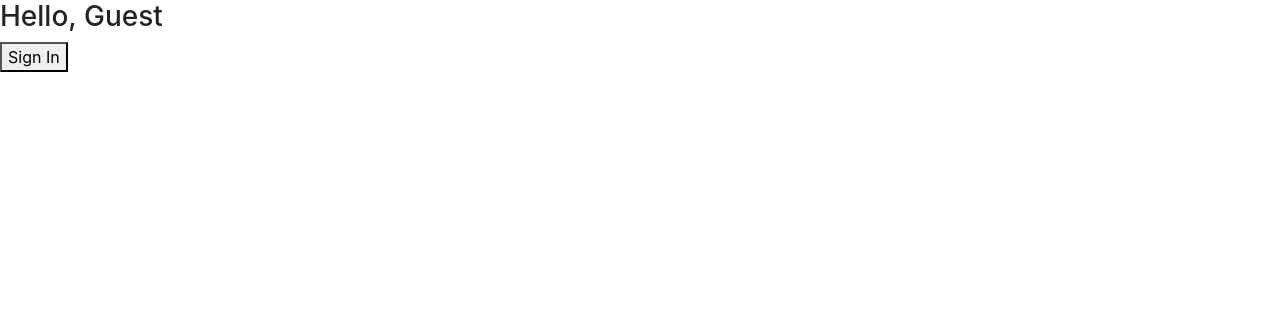
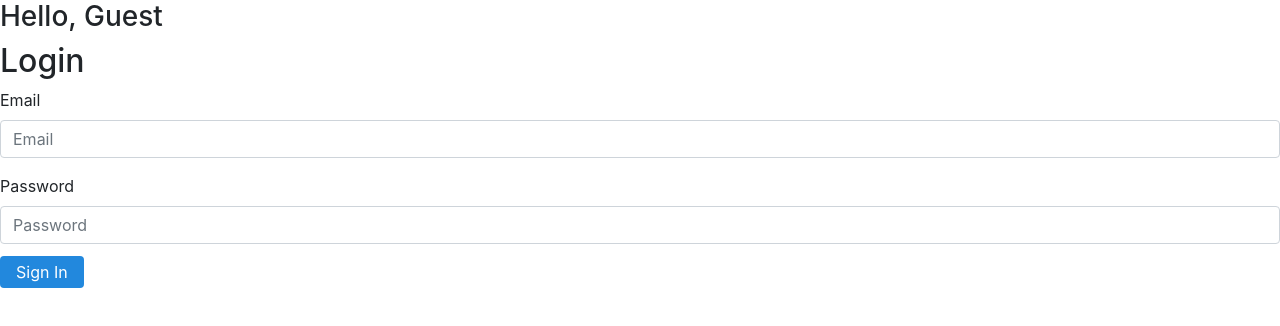
Before and after one commit to riturajborpujari/react-redux-boilerplate, a React (Create React App) app in the folder frontend/: page / in a window 1280 px wide. Shown: the top 326 px of the page. Built offline with nearby package versions, Linux system fonts and the light colour scheme.

Commit message:
used fake form for signin

```diff
--- a/frontend/src/components/Auth/Signin.js
+++ b/frontend/src/components/Auth/Signin.js
@@ -1,22 +1,109 @@
-import { useState } from 'react';
-import { useDispatch } from 'react-redux';
+import React from 'react';
+import { useDispatch, useSelector } from 'react-redux';
+import { Redirect } from 'react-router-dom';
+import { Formik } from 'formik';
+
 import * as AuthActions from '../../store/actions/Auth';
 import Auth from '../../services/Auth';
+import Button from '../styled/Button';
 
-const Signin = () => {
+const SigninForm = () => {
   const dispatch = useDispatch();
-  const [isSubmitting, setSubmitting] = useState(false);
+  const { isSignedIn } = useSelector(state => state.auth);
 
-  const onSubmit = () => {
-    setSubmitting(true);
+  /*if user is already authenticated */
+  if (isSignedIn) return <Redirect to='/' />;
 
-    Auth.signin(user => {
-      dispatch(AuthActions.SignIn(user));
-      setSubmitting(false);
-    })
-  }
+  return (
+    <div className="auth-wrapper">
+      <Formik
+        initialValues={{
+          email: "",
+          password: ""
+        }}
+        onSubmit={(values, { setSubmitting }) => {
+          Auth.signin(values, user => {
+            if (user) {
+              /** Auth succeeded */
+              dispatch(AuthActions.SignIn(user));
+            }
+            else {
+              /**
+               * Auth failed
+               * @todo SHOW error message
+               */
+            }
+            setSubmitting(false);
+          })
+        }}
 
-  return <button onClick={onSubmit} disabled={isSubmitting}>Sign In</button>;
+        validate={values => {
+          let errors = {};
+
+          if (values.password.length < 8) {
+            errors.password = "Password must be of 8 characters"
+          }
+          return errors;
+        }}
+      >
+        {({
+            values,
+            touched,
+            errors,
+            isSubmitting,
+            handleChange,
+            handleBlur,
+            handleSubmit
+          }) => (
+            <form onSubmit={handleSubmit}>
+              <h2>Login</h2>
+
+              <div className="form-group">
+                <label>Email</label>
+                <input
+                  name="email"
+                  type="text"
+                  required
+                  className="form-control"
+                  placeholder="Email"
+                  value={values.email}
+                  onChange={handleChange}
+                  onBlur={handleBlur}
+                />
+              </div>
+              {errors.email && touched.email && (
+                <div className="auth-feedback">{errors.email}</div>
+              )}
+
+              <div className="form-group">
+                <label>Password</label>
+                <input
+                  name="password"
+                  type="password"
+                  required
+                  className="form-control"
+                  placeholder="Password"
+                  value={values.password}
+                  onChange={handleChange}
+                  onBlur={handleBlur}
+                />
+              </div>
+              {errors.password && touched.password && (
+                <div className="auth-feedback">{errors.password}</div>
+              )}
+
+              <Button
+                onClick={handleSubmit}
+                bg="#28D"
+                color="#FFF"
+                disabled={isSubmitting}
+                rounded
+              >Sign In</Button>
+            </form>
+          )
+        }
+      </Formik>
+    </div>
+  );
 }
-
-export default Signin;
+export default SigninForm;
```
